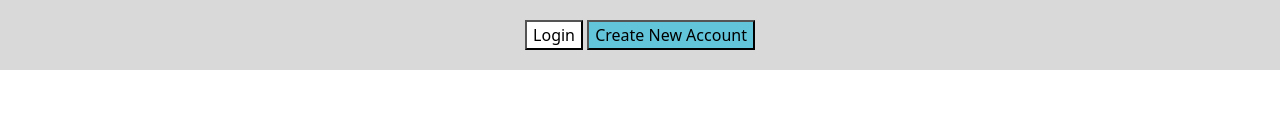
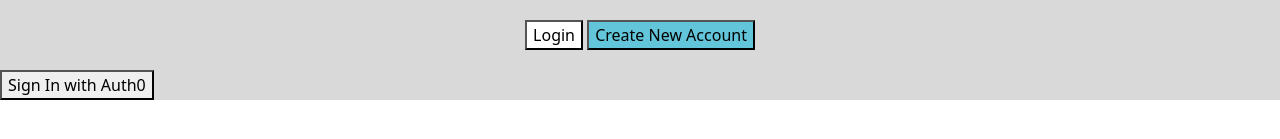
Before and after one commit to csce-315-331-2023c/project-3-903_03, a SvelteKit app: page /login in a window 1280 px wide. Shown: the part 339-478 px from the top of the page. Built offline with nearby package versions, Linux system fonts and the light colour scheme; no server answers; the database is empty.

Commit message:
added basic 0auth, doesn't have user functionality

```diff
--- a/package.json
+++ b/package.json
@@ -33,6 +33,8 @@
 	},
 	"type": "module",
 	"dependencies": {
+		"@auth/core": "^0.18.1",
+		"@auth/sveltekit": "^0.3.12",
 		"bcrypt": "^5.1.1",
 		"bootstrap": "^5.3.2",
 		"pg": "^8.11.3",
--- a/src/routes/login/+page.svelte
+++ b/src/routes/login/+page.svelte
@@ -1,15 +1,9 @@
-<script src="+page.js">
-    import { browser } from '$app/environment';
+<script lang="ts">
     import Nav from "../Nav.svelte";
+    import { signIn } from '@auth/sveltekit/client';
 
     let username = "";
     let password = "";
-
-    const handleUpdate = () => {
-
-        _updateClient();
-    };
-
 </script>
 
 <Nav />
@@ -26,6 +20,17 @@
         <input type="password" id="pword" name="password" bind:value={password}><br><br>
 
         <input type="submit" value="Login" style="margin-bottom: 20px; background:white">
-        <input type="submit" value="Create New Account" style="background:#63C5DA" onclick="createUser()">
+        <input type="submit" value="Create New Account" style="background:#63C5DA">
       </form>
+
+      <button on:click={() => signIn(
+        'auth0', {
+          redirect: false,
+          callbackUrl: 'http://localhost:4000/about'
+        },
+        {
+          scope: 'api openid profile email'
+        }
+      )}>Sign In with Auth0</button>
+
 </div>
```
Also changed, not shown: src/hooks.server.js (deleted, +0 -19 lines), src/hooks.server.ts (added, +44 -0 lines), 1 other file (tests, documents, lock files or other folders).
